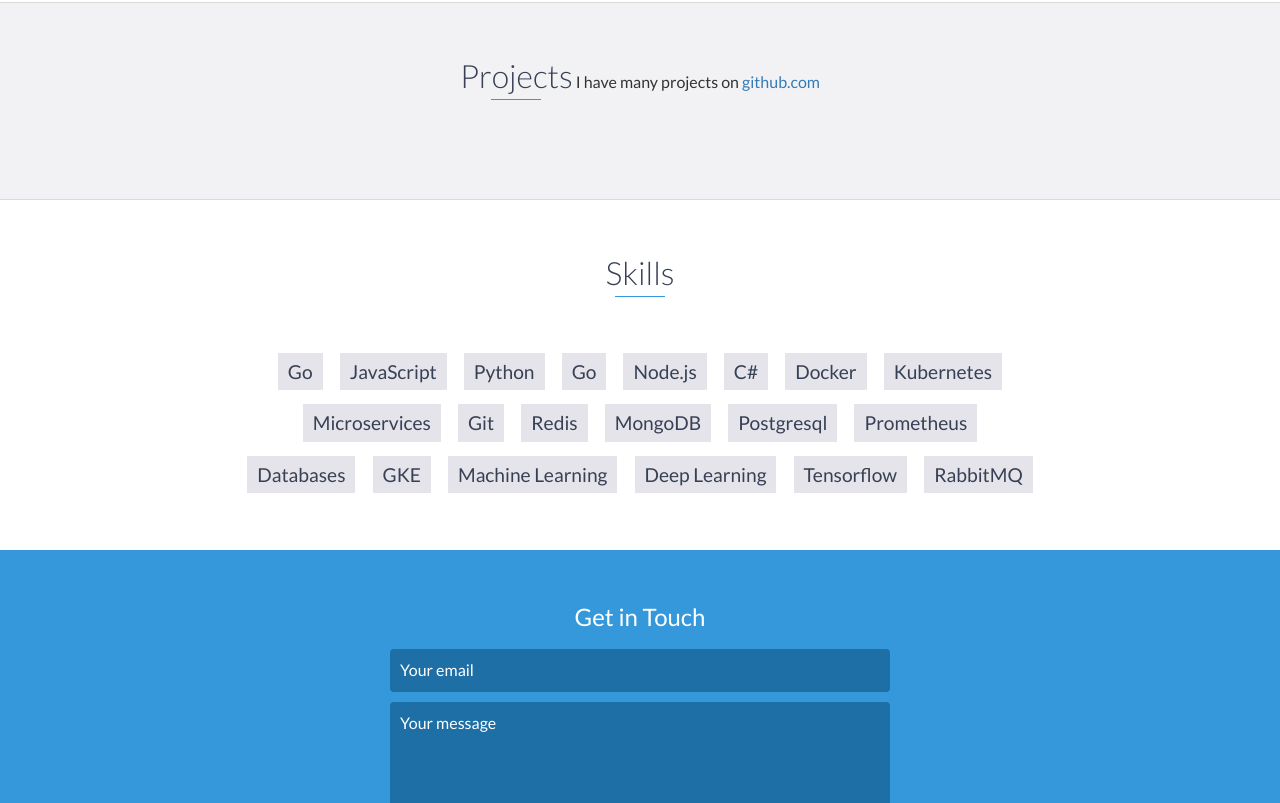
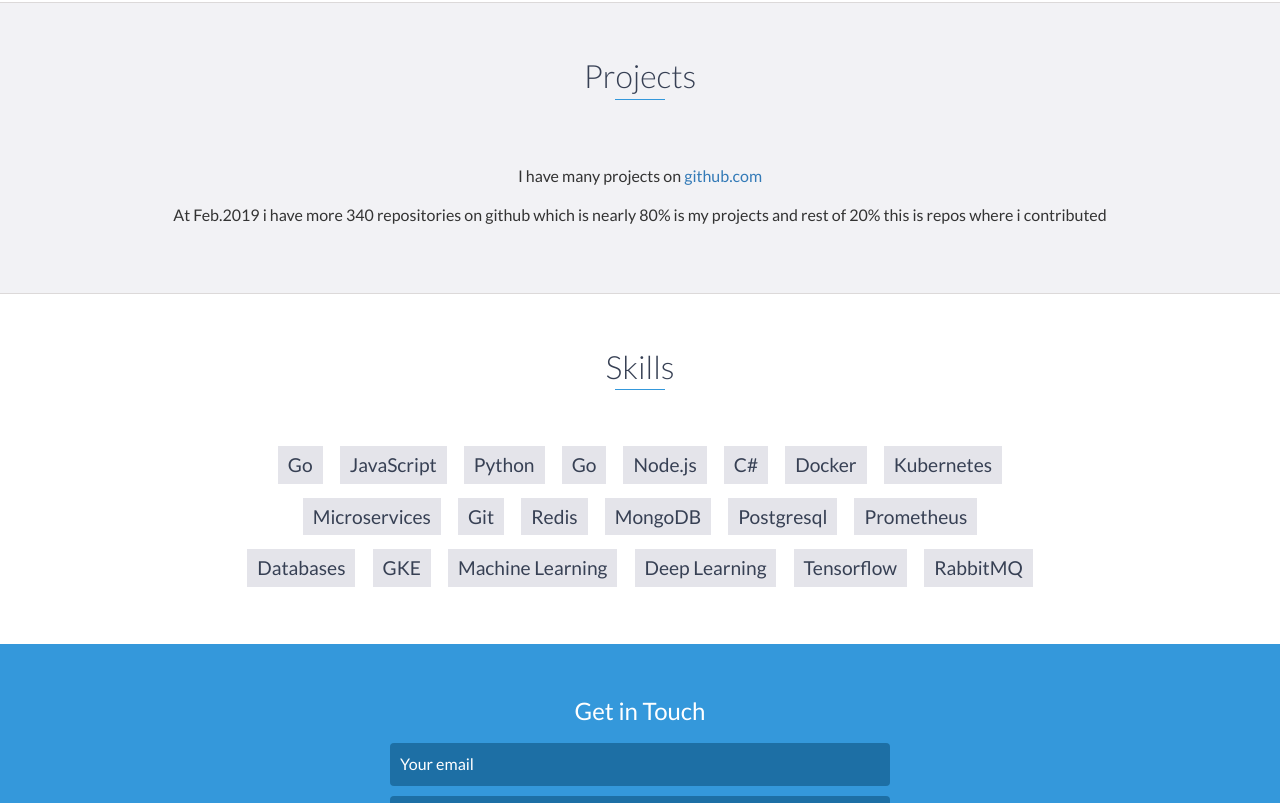
Before and after one commit to saromanov/saromanov.github.io, a website: page index.html in a window 1280 px wide. Shown: the part 2297-3100 px from the top of the page. Drawn offline with nearby package versions, Linux system fonts and the light colour scheme.

Commit message:
update message:

```diff
--- a/index.html
+++ b/index.html
@@ -141,7 +141,11 @@
 
     <div id="projects" class="background-alt">
         <h2 class="heading">Projects</h2>
-         I have many projects on <a href="https://github.com/saromanov">github.com</a>
+        <div class=projects-message>
+                <p>I have many projects on <a href="https://github.com/saromanov">github.com</a></p>
+                <p>At Feb.2019 i have more 340 repositories on github which is nearly 80% is my projects and rest of 20% this is repos where i contributed</p>
+
+        </div>
     </div>
     <!-- End #projects -->
 
```
